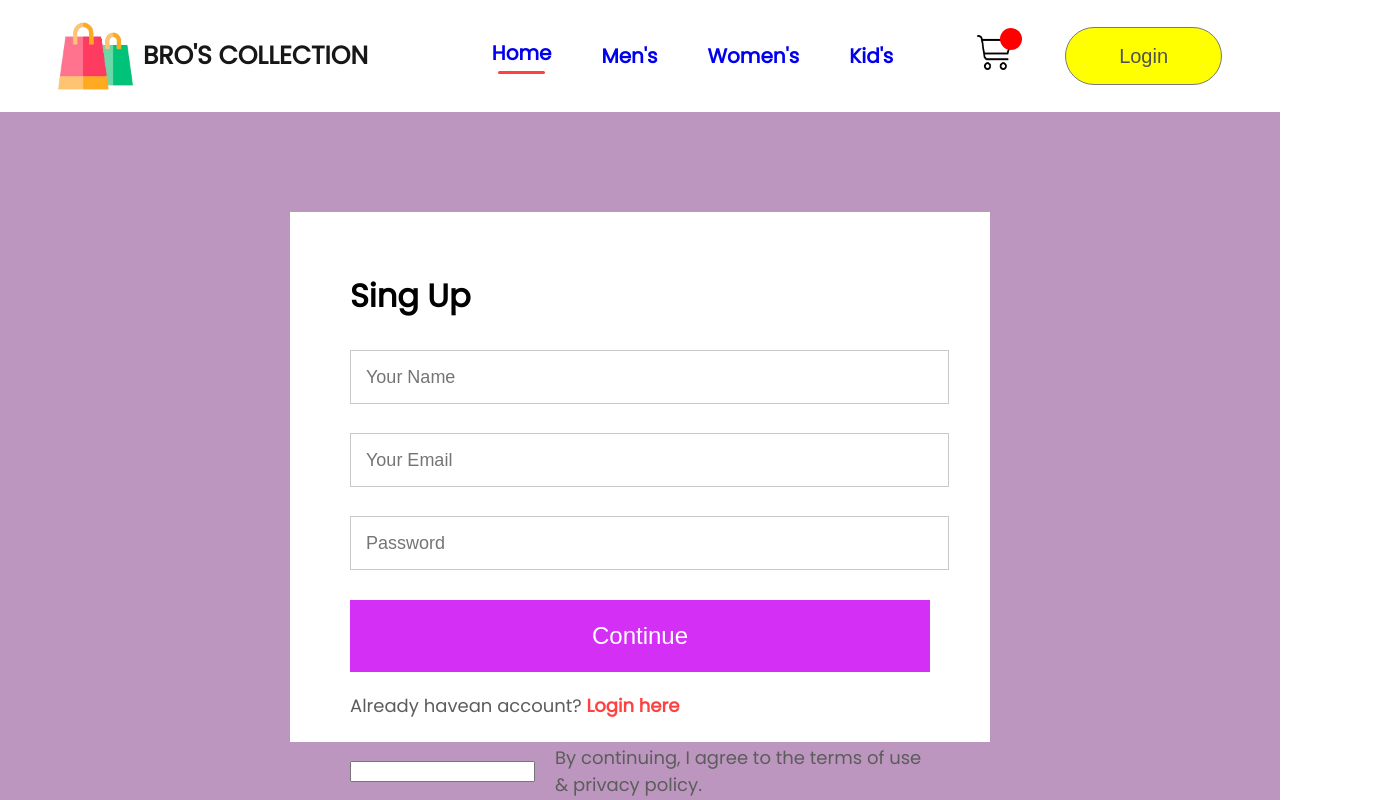
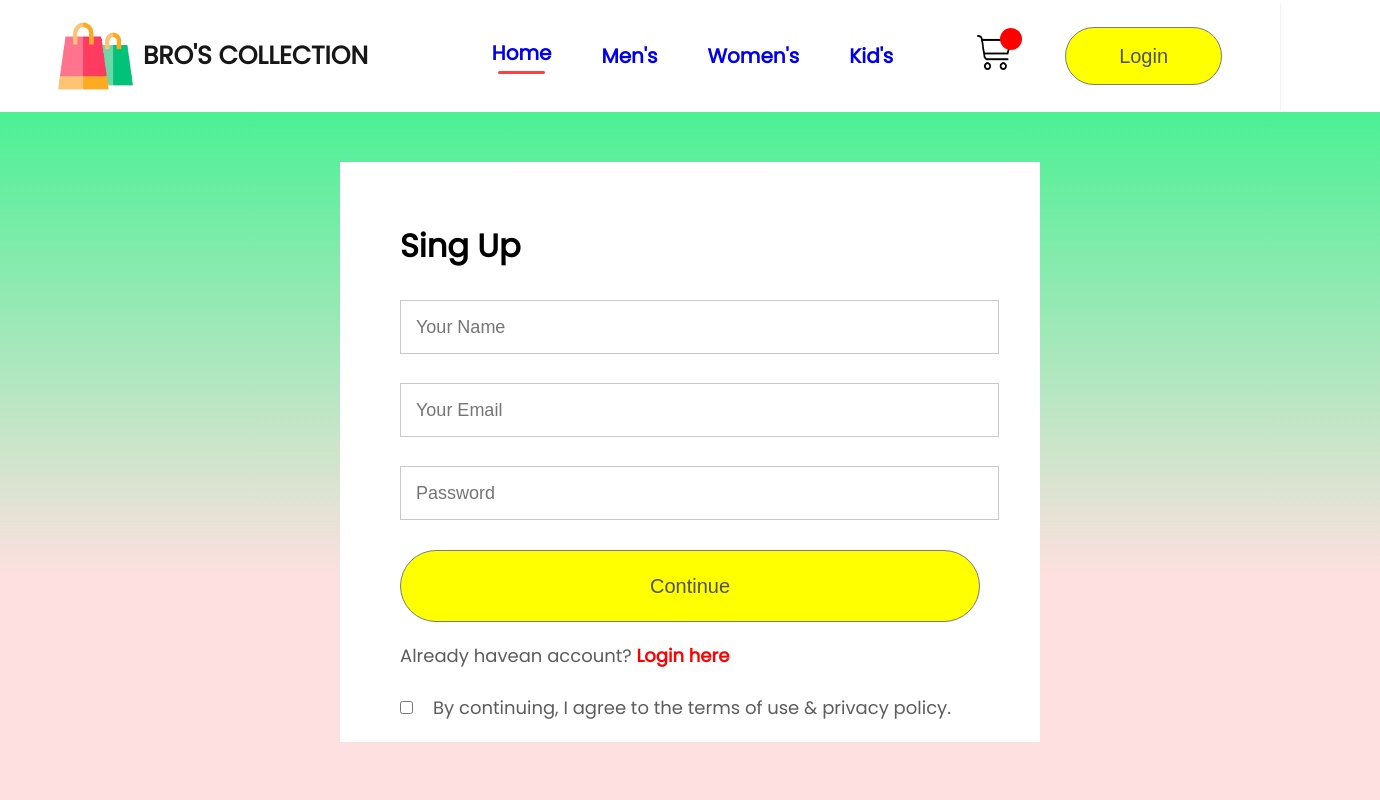
Before and after one commit to MaharobHossain/Bro-s-Collection-E-commerce-Website-Frontend-with-React, a React (Create React App) app: page /login in a window 1280 px wide. Shown: the top 800 px of the page, 1380 px wide, since content can reach past the window. Built offline with nearby package versions, Linux system fonts and the light colour scheme.

Commit message:
banner & login update

```diff
--- a/src/Pages/CSS/LoginSignup.css
+++ b/src/Pages/CSS/LoginSignup.css
@@ -1,15 +1,21 @@
+.clearfix::after{
+    content: "";
+    display: block;
+    clear: both;
+    }
 .loginsingup{
     width: 100%;
-    height: 80vh;
-    background: #bc96be;
-    /* background: linear-gradient(180deg, #50db8f, #4eccdd22 60%); */
+    height: 85vh;
+    /* background: #bc96be; */
+    background: linear-gradient(180deg, #4bf095, #fd151522 60%);
     /* background: linear-gradient(180deg, #df57df, #4eccdd22 60%); */
-    padding-top: 100px;
+    padding: 50px;
+
 }
 
 .login-container{
     width: 580px;
-    height: 450px;
+    height: 500px;
     background: white;
     margin: auto;
     padding: 40px 60px;
@@ -41,14 +47,31 @@
 .login-container button{
     width: 580px;
     height: 72px;
-    color: white;
-    background: #d42ff5;
+    /* color: white;
+    background: black;
     margin-top: 30px;
     border: none;
     font-size: 24px;
     font-weight: 500;
+    cursor: pointer; */
+
+    margin-top: 30px;
+    outline: none;
+    border: 1px solid #7a7a7a;
+    border-radius: 77px;
+    color: #515151;
+    font-size: 20px;
+    font-weight: 500;
+    background: white;
     cursor: pointer;
+    background-color: yellow;
+
 }
+
+.login-container button:active{
+    background: #f3f3f3;
+}
+
 
 .login-login{
     margin-top: 20px;
@@ -58,7 +81,7 @@
 }
 
 .login-login span{
-    color: #ff4141;
+    color: red;
     font-weight: 600;
 }
 
@@ -71,8 +94,3 @@
     font-size: 18px;
     font-weight: 500;
 }
-.clearfix::after{
-    content: "";
-    display: block;
-    clear: both;
-    }
--- a/src/Pages/CSS/ShopCategory.css
+++ b/src/Pages/CSS/ShopCategory.css
@@ -1,27 +1,29 @@
 .shopcategory-banner{
     display: block;
-    /* margin: 30px auto; */
-    /* width: 90%; */
+    margin: 30px auto;
+    width: 95%;
     clear: both;
+    border: 1px solid #dadada;
+
 }
 .shopcategory-indexShort{
     display: flex;
-    margin: 5px 170px;
+    margin: 5px 137px;
     justify-content: space-between;
     align-items: center;
 }
 .shopcategory-short{
-    padding: 10px 20px;
+    padding: 8px 25px;
     border-radius: 40px;
     border: 1px solid #888;
 }
 
 .shopcategory-indexShort p span{
-    font-weight: 6000;
+    font-weight: 500;
 }
 
 .shopcategory-products{
-    margin: 10px ;
+    margin: 25px  135px;
     display: grid;
     grid-template-columns: 1fr 1fr 1fr 1fr;
     row-gap: 80px;
--- a/src/Pages/LoginSignup.jsx
+++ b/src/Pages/LoginSignup.jsx
@@ -22,7 +22,7 @@ const LoginSignup = () => {
         </p>
 
         <div className="login-agree">
-        <input type="cheakbox" name='' id='' />
+        <input type="checkbox" name='' id='' />
         <p>By continuing, I agree to the terms of use & privacy policy.</p>
         </div>
       </div>
```
